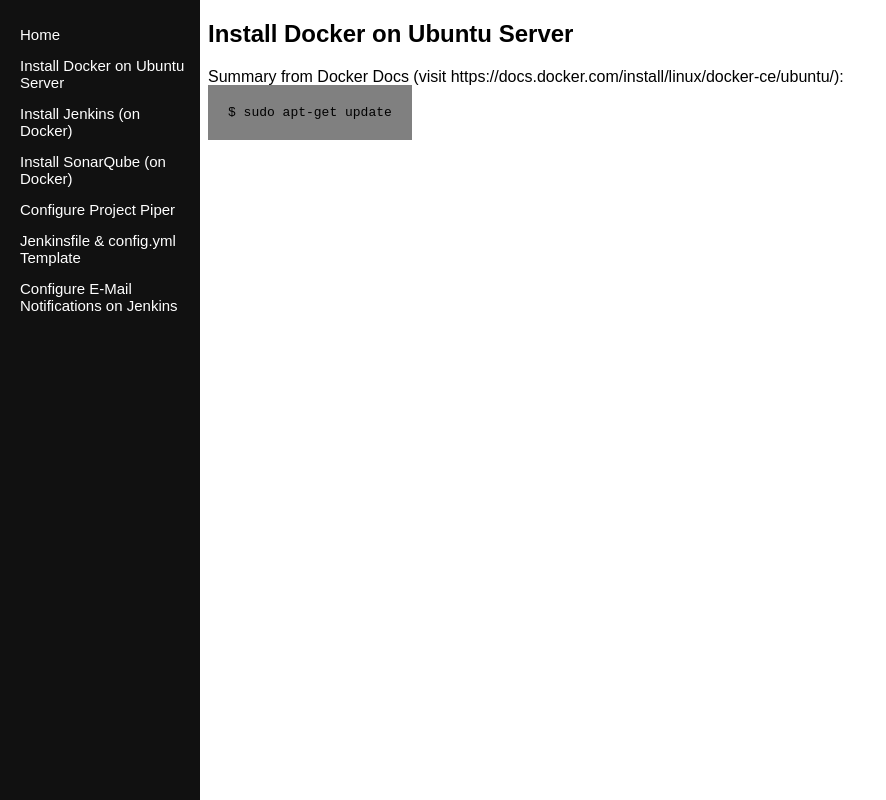
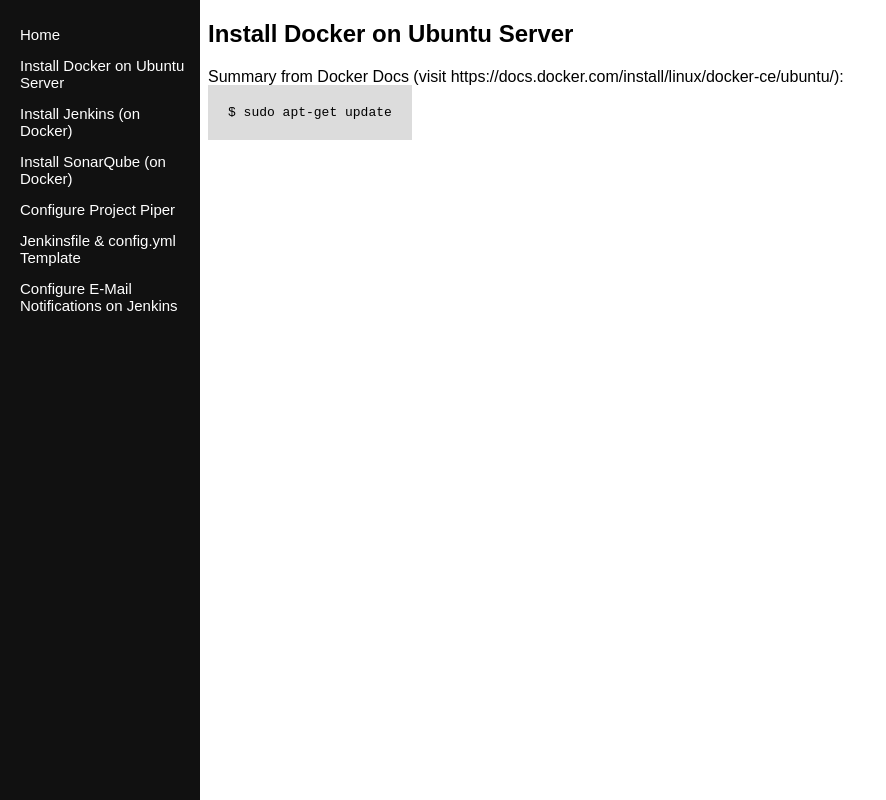
Before and after one commit to tobias-fray/tobias-fray.github.io, a plain HTML site: page installDocker/installDocker.html in a window 1280 px wide. Shown: the whole page, without its empty margins (0-886 px from the left). Drawn offline with Linux system fonts and the light colour scheme.

Commit message:
changed code format style

```diff
--- a/installDocker/style.css
+++ b/installDocker/style.css
@@ -34,6 +34,7 @@ body {
 .codeC {
 	border: 3px;
 	border-style: none;
-	background-color: grey;
+	background-color: #DCDCDC;
+	width: 50%;
 	padding: 20px;
 }
```
